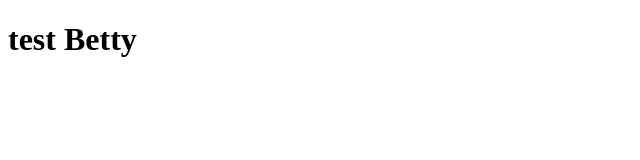
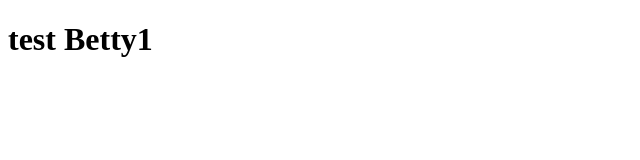
Before and after one commit to Bettysel/ababa, a plain HTML site: page Betty.html in a window 1280 px wide. Shown: the full height of the page, 0-640 px from the left. Drawn offline with Linux system fonts and the light colour scheme.

Commit message:
Update Betty.html

```diff
--- a/Betty.html
+++ b/Betty.html
@@ -9,7 +9,7 @@
 </head>
 
 <body>
-    <h1> test Betty</h1>
+    <h1> test Betty1</h1>
 </body>
 
 </html>
```
